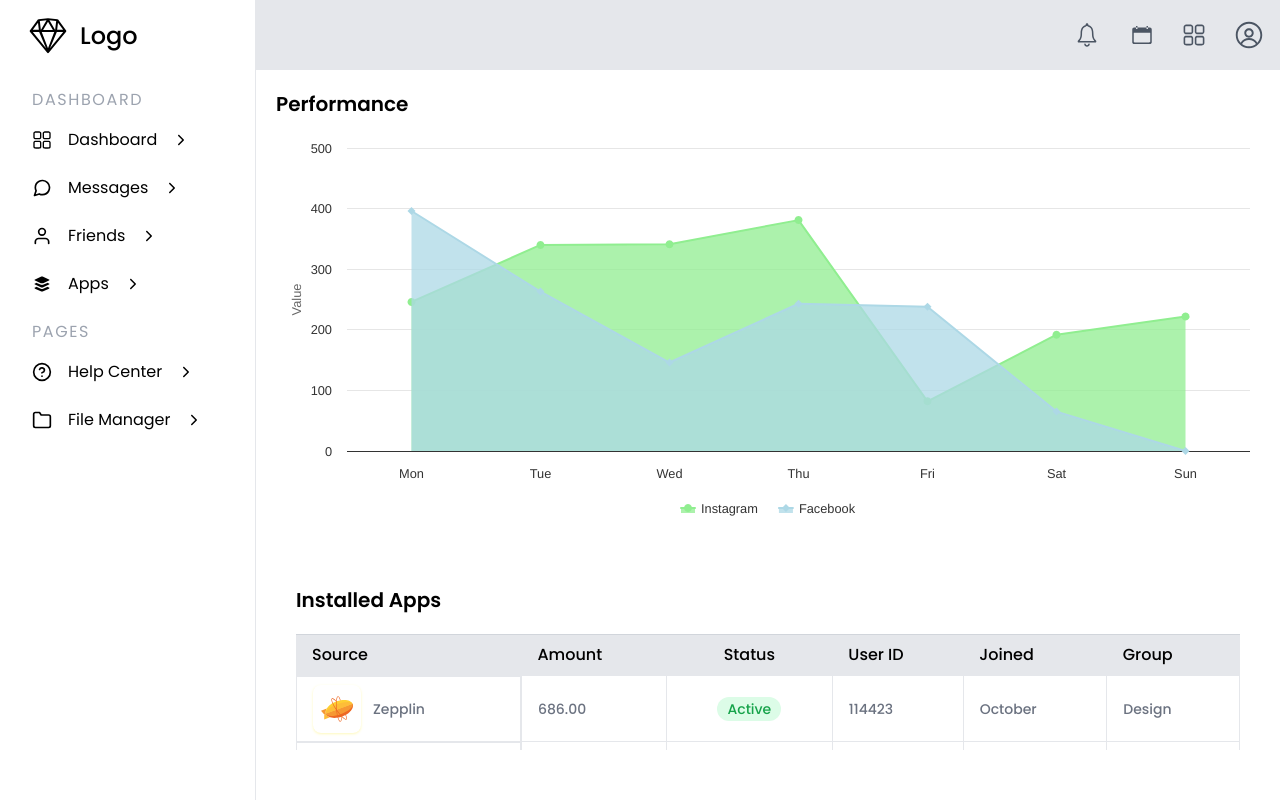
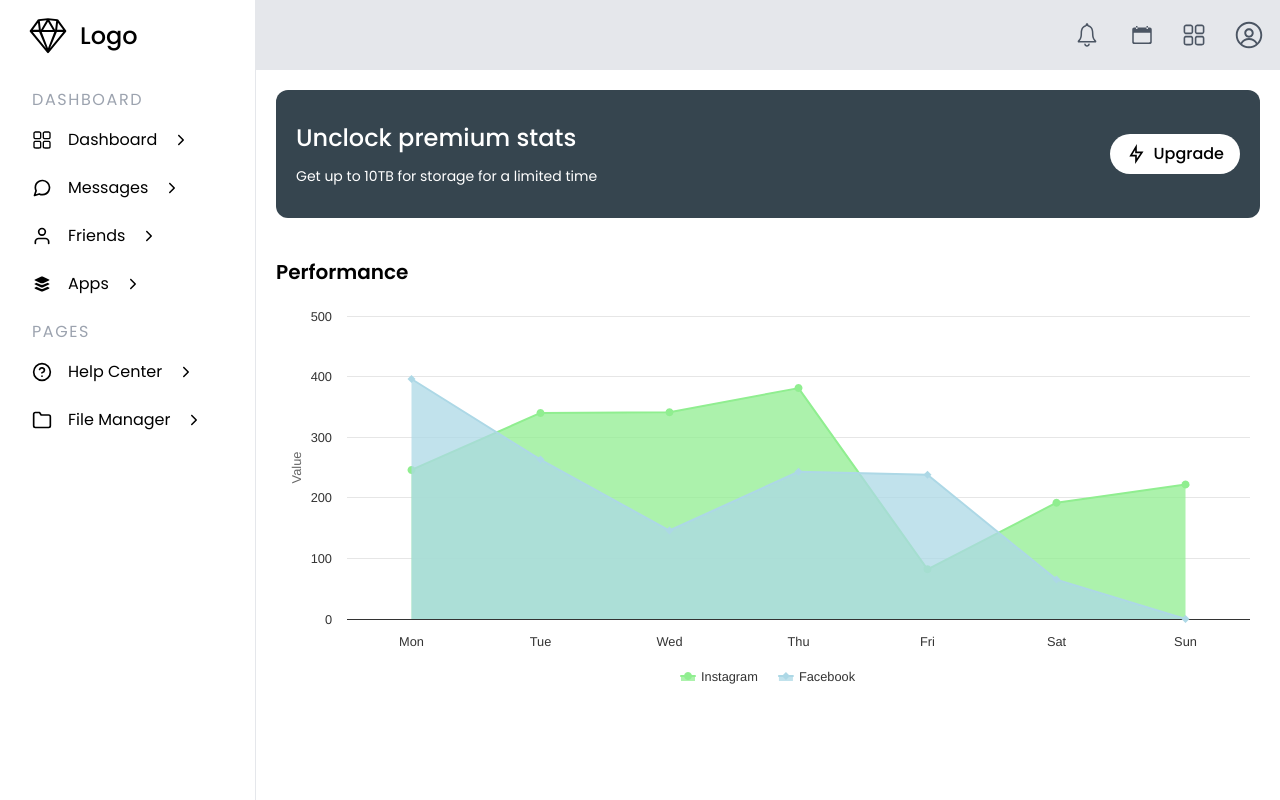
Before and after one commit to sonal4102/dashboard-ui, a Next.js app: page / in a window 1280 px wide. Built offline with nearby package versions, Linux system fonts and the light colour scheme.

Commit message:
banner card

```diff
--- /dev/null
+++ b/components/BannerCard.jsx
@@ -0,0 +1,17 @@
+import React from "react";
+import { RiFlashlightLine } from "react-icons/ri";
+
+function BannerCard() {
+	return (
+		<div className="px-5 py-8 flex items-center justify-between bg-[#36454F] text-white rounded rounded-xl ">
+			<div className="space-y-3">
+				<h1 className="text-2xl font-medium ">Unclock premium stats</h1>
+				<p className="text-sm ">Get up to 10TB for storage for a limited time</p>
+            </div>
+            <div className="px-4 py-2 rounded rounded-3xl bg-white text-black font-medium flex items-center"><RiFlashlightLine size={ 20 } /><button className="ml-2">Upgrade</button></div>
+
+		</div>
+	);
+}
+
+export default BannerCard;
--- a/pages/index.js
+++ b/pages/index.js
@@ -1,3 +1,4 @@
+import BannerCard from "@/components/BannerCard";
 import CustomChart from "@/components/CustomChart";
 import Header from "@/components/Header";
 import TableWithPagination from "@/components/TableWithPagination";
@@ -120,6 +121,7 @@ export default function Home() {
 		<main>
 			<Header />
 			<div className="flex flex-col overflow-y-scroll h-[85vh]">
+				<div className="lg:p-5  "> <BannerCard/></div>
 				<div className="lg:p-5  px-3"> <CustomChart/></div>
 				<div className="lg:p-5  "> <TableWithPagination data={data} itemsPerPage={5} /></div>
 
```
